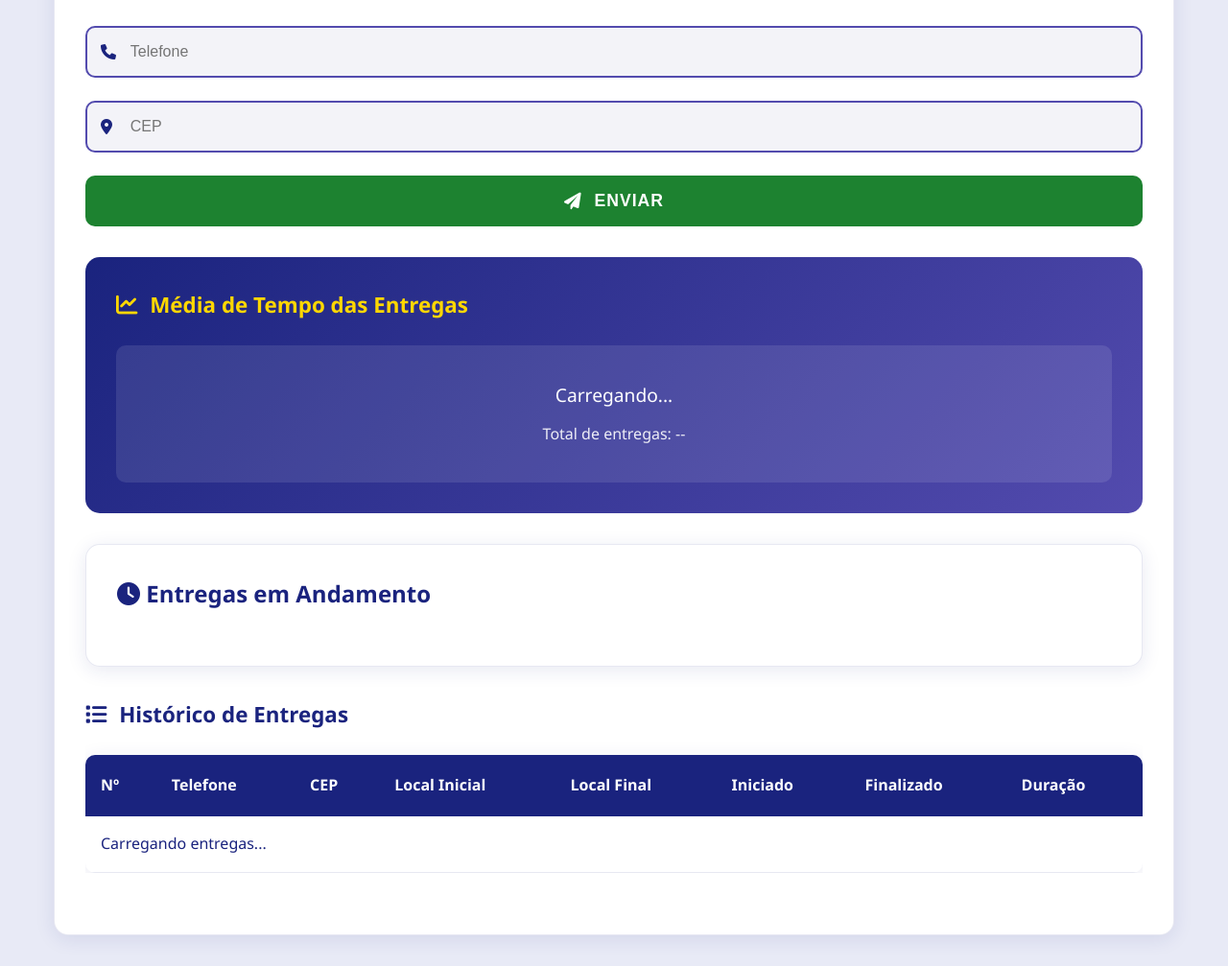
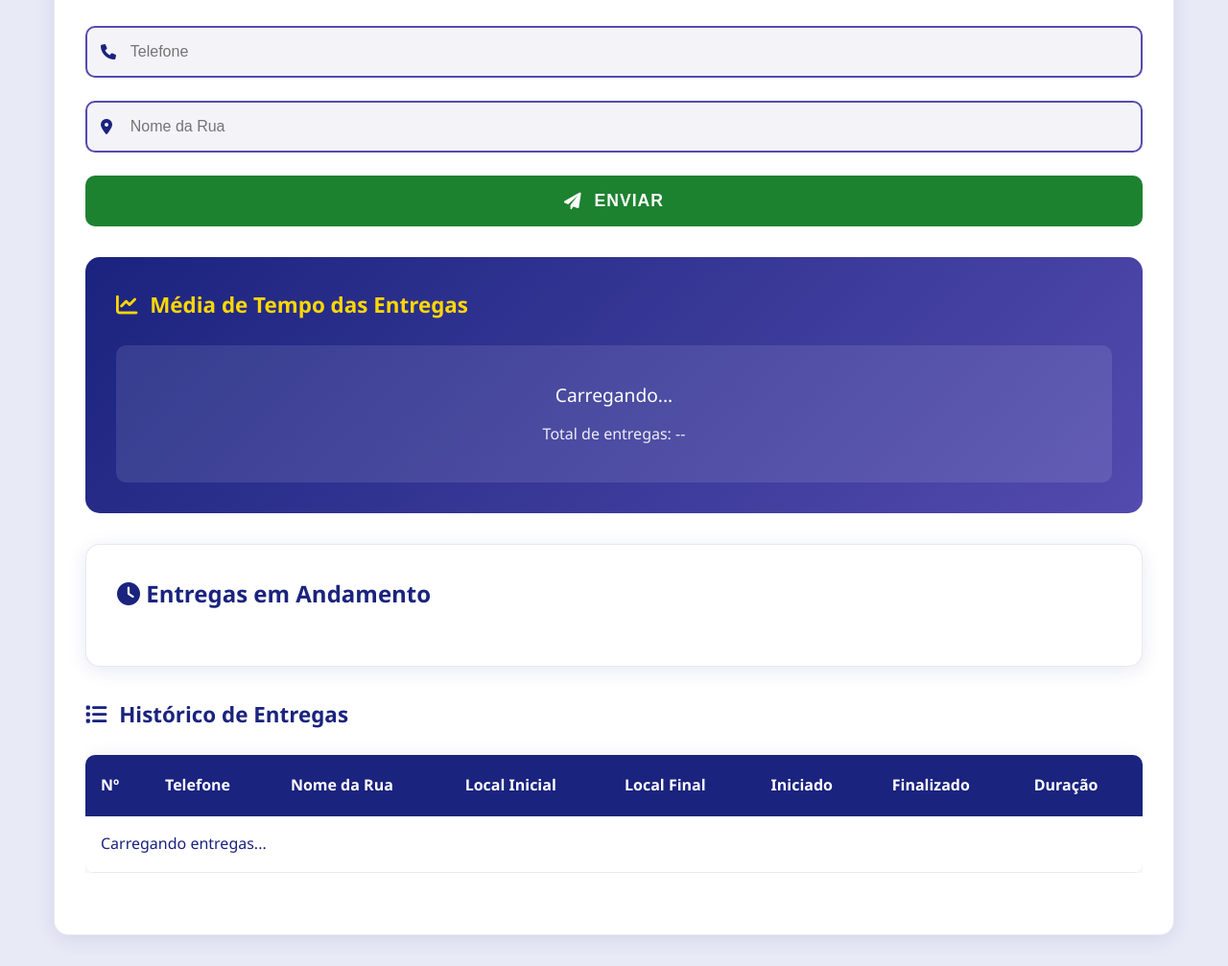
Before and after one commit to LucasNovosado/fast, a website: page public/index.html in a window 1280 px wide. Shown: the part 206-1213 px from the top of the page at 96% size. Drawn offline with Linux system fonts and the light colour scheme.

Commit message:
Update index.html

```diff
--- a/public/index.html
+++ b/public/index.html
@@ -26,7 +26,7 @@
 
                 <div class="input-group">
                     <i class="fas fa-map-marker-alt"></i>
-                    <input type="text" id="cep" required placeholder="CEP">
+                    <input type="text" id="cep" required placeholder="Nome da Rua">
                 </div>
 
                 <button type="submit" class="btn-primary">
@@ -57,7 +57,7 @@
                             <tr>
                                 <th>Nº</th>
                                 <th>Telefone</th>
-                                <th>CEP</th>
+                                <th>Nome da Rua</th>
                                 <th>Local Inicial</th>
                                 <th>Local Final</th>
                                 <th>Iniciado</th>
```
